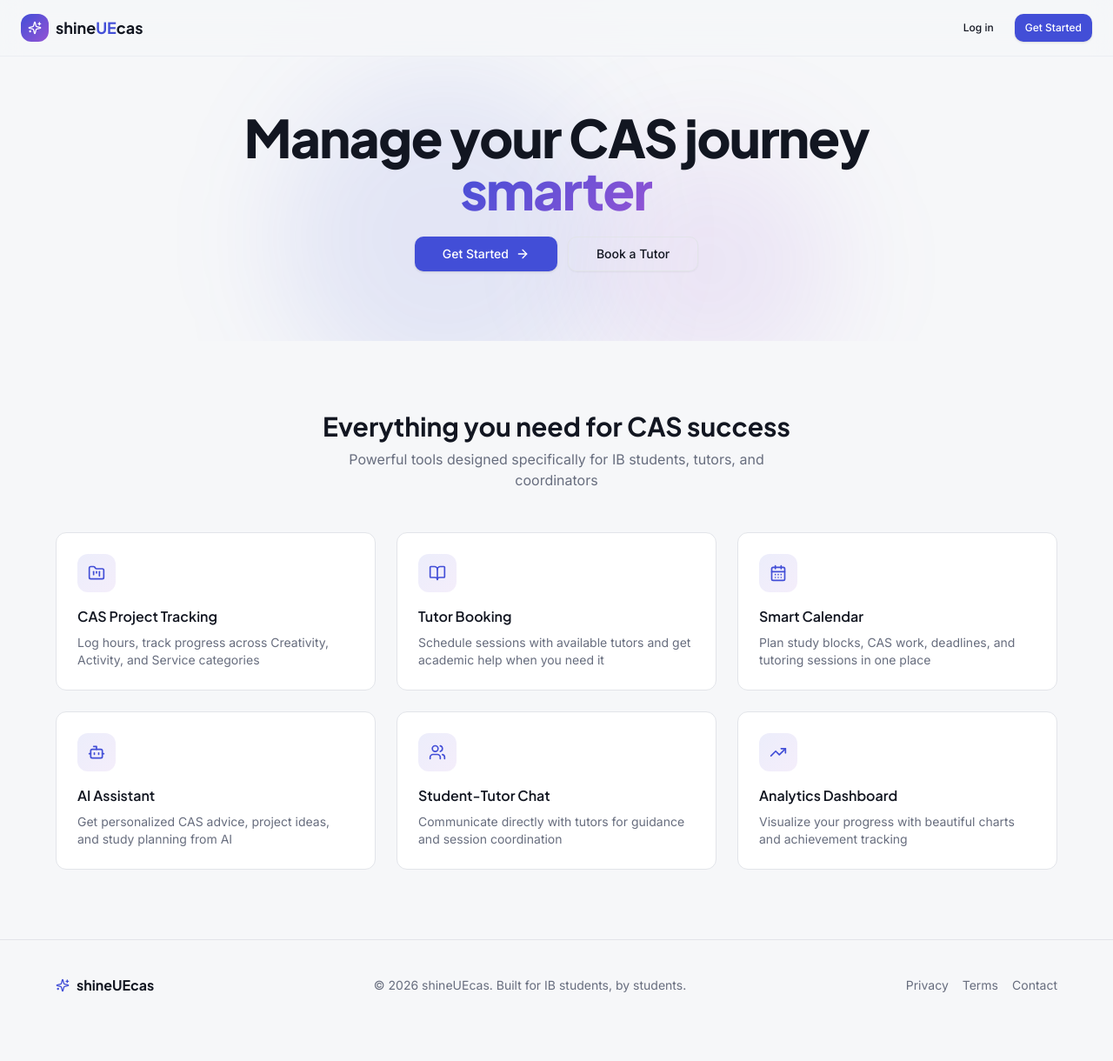
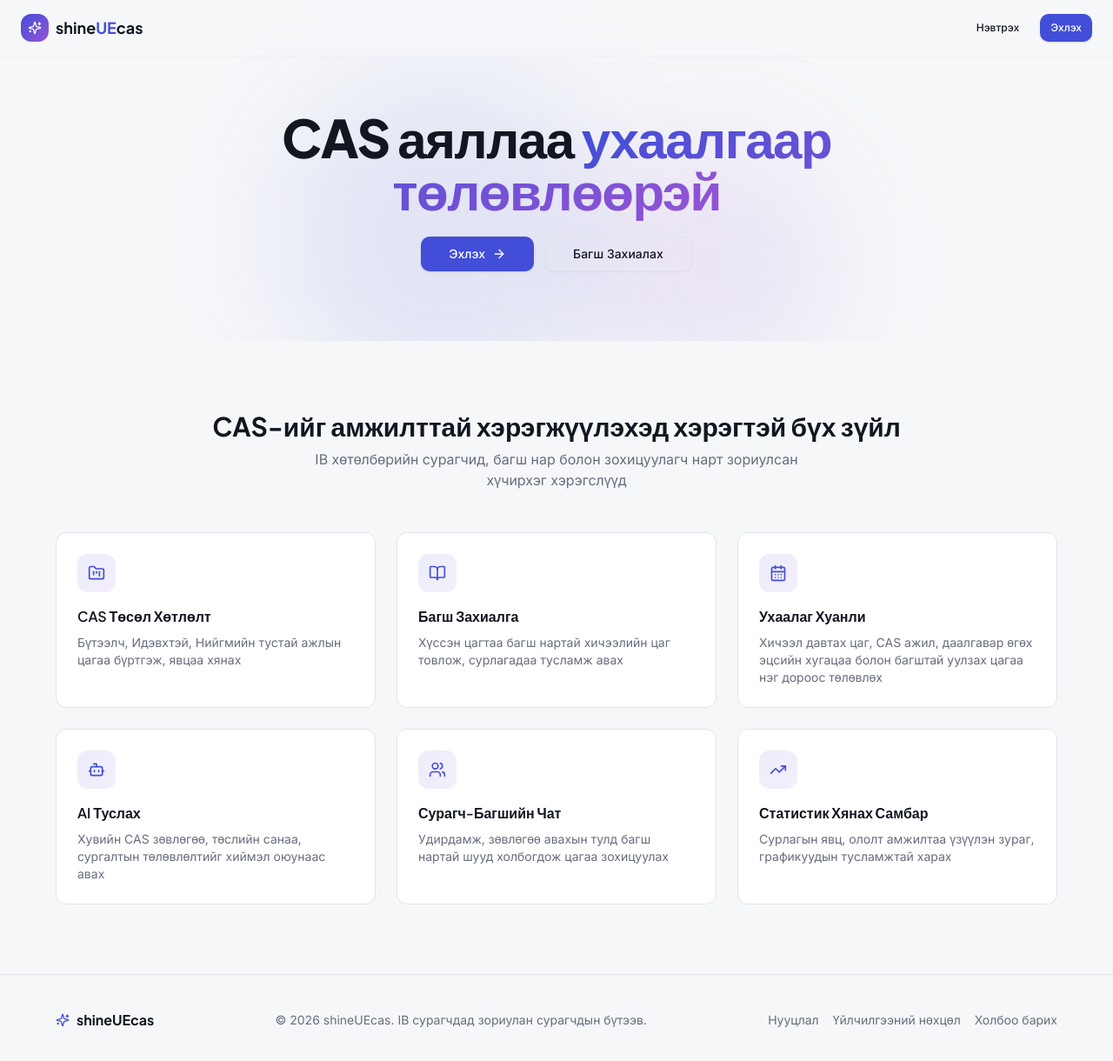
Before and after one commit to gntiYk/broski, a React (Vite) app: page /welcome in a window 1280 px wide. Shown: the top 1220 px of the page at 87% size. Before the commit the page ends 1185 px from the top, so only its background shows below. Built offline with nearby package versions, Linux system fonts and the light colour scheme.

Commit message:
feat: translate welcome landing page to Mongolian

```diff
--- a/src/pages/Landing.jsx
+++ b/src/pages/Landing.jsx
@@ -13,12 +13,12 @@ const fadeUp = {
 };
 
 const features = [
-  { icon: FolderKanban, title: 'CAS Project Tracking', desc: 'Log hours, track progress across Creativity, Activity, and Service categories' },
-  { icon: BookOpen, title: 'Tutor Booking', desc: 'Schedule sessions with available tutors and get academic help when you need it' },
-  { icon: CalendarDays, title: 'Smart Calendar', desc: 'Plan study blocks, CAS work, deadlines, and tutoring sessions in one place' },
-  { icon: Bot, title: 'AI Assistant', desc: 'Get personalized CAS advice, project ideas, and study planning from AI' },
-  { icon: Users, title: 'Student-Tutor Chat', desc: 'Communicate directly with tutors for guidance and session coordination' },
-  { icon: TrendingUp, title: 'Analytics Dashboard', desc: 'Visualize your progress with beautiful charts and achievement tracking' },
+  { icon: FolderKanban, title: 'CAS Төсөл Хөтлөлт', desc: 'Бүтээлч, Идэвхтэй, Нийгмийн тустай ажлын цагаа бүртгэж, явцаа хянах' },
+  { icon: BookOpen, title: 'Багш Захиалга', desc: 'Хүссэн цагтаа багш нартай хичээлийн цаг товлож, сурлагадаа тусламж авах' },
+  { icon: CalendarDays, title: 'Ухаалаг Хуанли', desc: 'Хичээл давтах цаг, CAS ажил, даалгавар өгөх эцсийн хугацаа болон багштай уулзах цагаа нэг дороос төлөвлөх' },
+  { icon: Bot, title: 'AI Туслах', desc: 'Хувийн CAS зөвлөгөө, төслийн санаа, сургалтын төлөвлөлтийг хиймэл оюунаас авах' },
+  { icon: Users, title: 'Сурагч-Багшийн Чат', desc: 'Удирдамж, зөвлөгөө авахын тулд багш нартай шууд холбогдож цагаа зохицуулах' },
+  { icon: TrendingUp, title: 'Статистик Хянах Самбар', desc: 'Сурлагын явц, ололт амжилтаа үзүүлэн зураг, графикуудын тусламжтай харах' },
 ];
 
 const stats = [
@@ -47,8 +47,8 @@ export default function Landing() {
             <span className="font-heading font-bold text-lg">shine<span className="text-primary">UE</span>cas</span>
           </div>
           <div className="flex items-center gap-3">
-            <Link to="/login"><Button variant="ghost" size="sm">Log in</Button></Link>
-            <Link to="/register"><Button size="sm">Get Started</Button></Link>
+            <Link to="/login"><Button variant="ghost" size="sm">Нэвтрэх</Button></Link>
+            <Link to="/register"><Button size="sm">Эхлэх</Button></Link>
           </div>
         </div>
       </nav>
@@ -67,19 +67,19 @@ export default function Landing() {
           >
 
             <motion.h1 variants={fadeUp} custom={1} className="text-4xl sm:text-5xl lg:text-6xl font-heading font-extrabold leading-tight tracking-tight">
-              Manage your CAS journey{' '}
-              <span className="gradient-text">smarter</span>
+              CAS аяллаа{' '}
+              <span className="gradient-text">ухаалгаар төлөвлөөрэй</span>
             </motion.h1>
 
             <motion.div variants={fadeUp} custom={3} className="flex flex-wrap justify-center gap-3">
               <Link to="/register">
                 <Button size="lg" className="px-8 gap-2">
-                  Get Started <ArrowRight className="w-4 h-4" />
+                  Эхлэх <ArrowRight className="w-4 h-4" />
                 </Button>
               </Link>
               <Link to="/login">
                 <Button size="lg" variant="outline" className="px-8">
-                  Book a Tutor
+                  Багш Захиалах
                 </Button>
               </Link>
             </motion.div>
@@ -98,8 +98,8 @@ export default function Landing() {
             viewport={{ once: true }}
             className="text-center mb-12"
           >
-            <h2 className="text-3xl font-heading font-bold">Everything you need for CAS success</h2>
-            <p className="text-muted-foreground mt-2 max-w-xl mx-auto">Powerful tools designed specifically for IB students, tutors, and coordinators</p>
+            <h2 className="text-3xl font-heading font-bold">CAS-ийг амжилттай хэрэгжүүлэхэд хэрэгтэй бүх зүйл</h2>
+            <p className="text-muted-foreground mt-2 max-w-xl mx-auto">IB хөтөлбөрийн сурагчид, багш нар болон зохицуулагч нарт зориулсан хүчирхэг хэрэгслүүд</p>
           </motion.div>
           <div className="grid grid-cols-1 md:grid-cols-2 lg:grid-cols-3 gap-6">
             {features.map((f, i) => (
@@ -134,11 +134,11 @@ export default function Landing() {
             <Sparkles className="w-4 h-4 text-primary" />
             <span className="font-heading font-bold">shineUEcas</span>
           </div>
-          <p className="text-sm text-muted-foreground">© 2026 shineUEcas. Built for IB students, by students.</p>
+          <p className="text-sm text-muted-foreground">© 2026 shineUEcas. IB сурагчдад зориулан сурагчдын бүтээв.</p>
           <div className="flex gap-4 text-sm text-muted-foreground">
-            <span className="hover:text-foreground cursor-pointer transition-colors">Privacy</span>
-            <span className="hover:text-foreground cursor-pointer transition-colors">Terms</span>
-            <span className="hover:text-foreground cursor-pointer transition-colors">Contact</span>
+            <span className="hover:text-foreground cursor-pointer transition-colors">Нууцлал</span>
+            <span className="hover:text-foreground cursor-pointer transition-colors">Үйлчилгээний нөхцөл</span>
+            <span className="hover:text-foreground cursor-pointer transition-colors">Холбоо барих</span>
           </div>
         </div>
       </footer>
```
